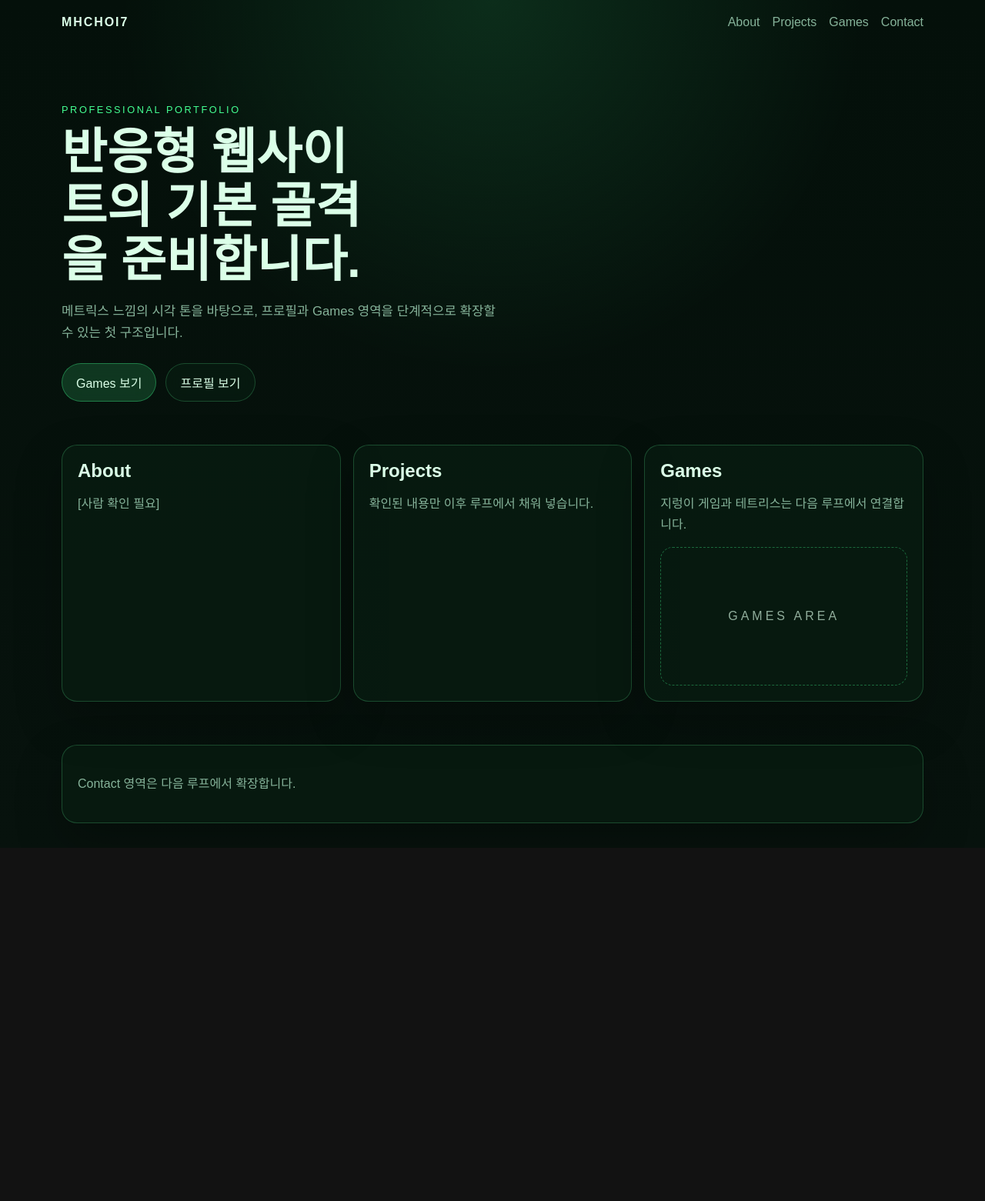
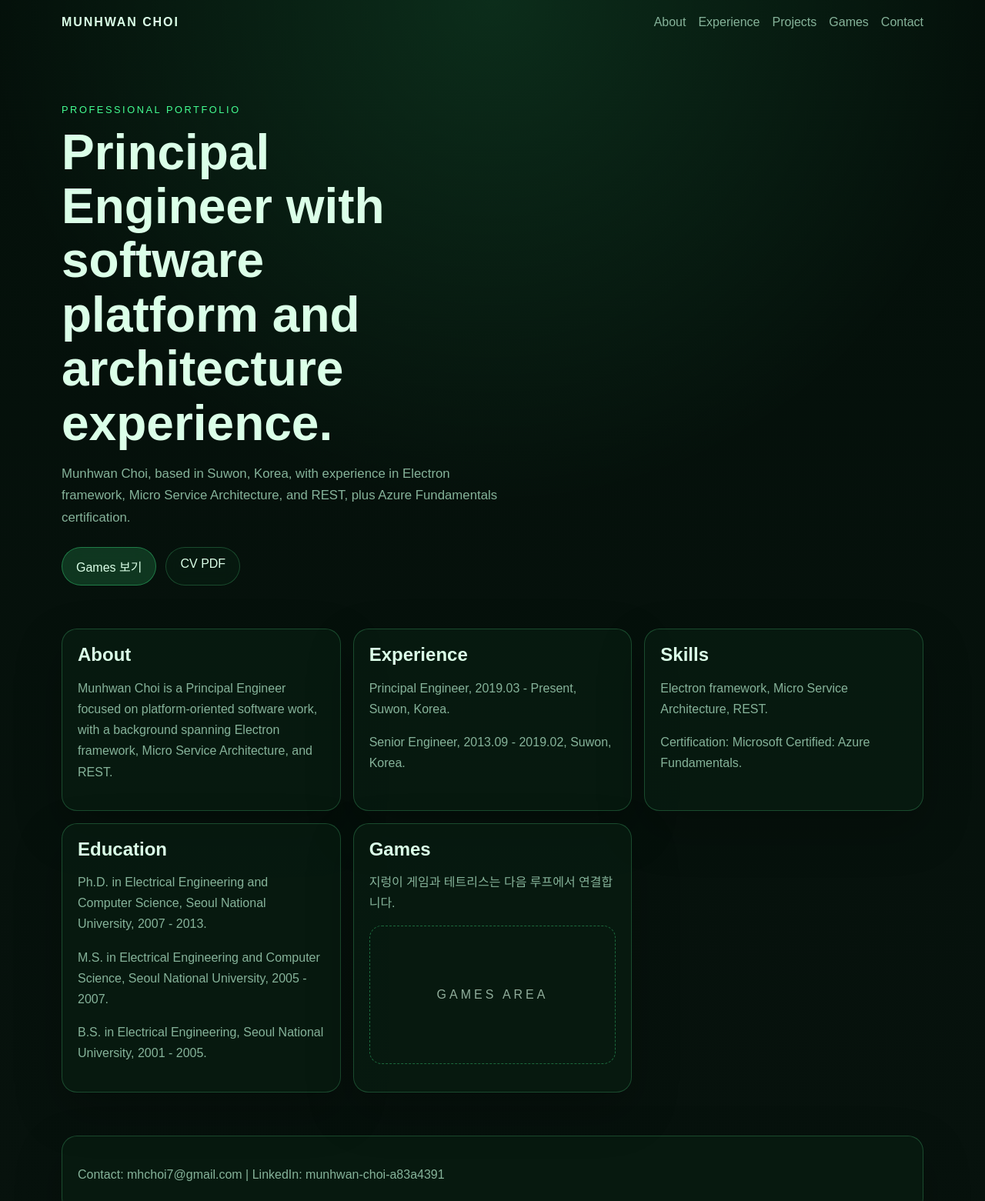
Before and after one commit to mhchoi7/mhchoi7.github.io, a plain HTML site: page index.html in a window 1280 px wide. Shown: the top 1561 px of the page at 77% size. Before the commit the page ends 1102 px from the top, so only its background shows below. Drawn offline with Linux system fonts and the light colour scheme.

Commit message:
Update portfolio with CV profile

```diff
--- a/index.html
+++ b/index.html
@@ -3,15 +3,16 @@
 <head>
   <meta charset="UTF-8">
   <meta name="viewport" content="width=device-width, initial-scale=1.0">
-  <title>mhchoi7 | Professional Portfolio</title>
-  <meta name="description" content="반응형 개인 프로페셔널 웹사이트와 Games 영역을 준비하는 첫 루프">
+  <title>Munhwan Choi | Principal Engineer</title>
+  <meta name="description" content="Munhwan Choi의 반응형 프로페셔널 포트폴리오와 Games 영역">
   <link rel="stylesheet" href="./styles.css">
 </head>
 <body>
   <header class="site-header">
-    <a class="brand" href="#top">mhchoi7</a>
+    <a class="brand" href="#top">Munhwan Choi</a>
     <nav class="site-nav" aria-label="주요 메뉴">
       <a href="#about">About</a>
+      <a href="#experience">Experience</a>
       <a href="#projects">Projects</a>
       <a href="#games">Games</a>
       <a href="#contact">Contact</a>
@@ -21,22 +22,34 @@
   <main id="top">
     <section class="hero">
       <p class="eyebrow">Professional Portfolio</p>
-      <h1>반응형 웹사이트의 기본 골격을 준비합니다.</h1>
-      <p class="lead">메트릭스 느낌의 시각 톤을 바탕으로, 프로필과 Games 영역을 단계적으로 확장할 수 있는 첫 구조입니다.</p>
+      <h1>Principal Engineer with software platform and architecture experience.</h1>
+      <p class="lead">Munhwan Choi, based in Suwon, Korea, with experience in Electron framework, Micro Service Architecture, and REST, plus Azure Fundamentals certification.</p>
       <div class="hero-actions">
         <a class="button primary" href="#games">Games 보기</a>
-        <a class="button secondary" href="#about">프로필 보기</a>
+        <a class="button secondary" href="./CV.pdf">CV PDF</a>
       </div>
     </section>
 
     <section class="content-grid">
       <article id="about" class="card">
         <h2>About</h2>
-        <p>[사람 확인 필요]</p>
+        <p>Munhwan Choi is a Principal Engineer focused on platform-oriented software work, with a background spanning Electron framework, Micro Service Architecture, and REST.</p>
+      </article>
+      <article id="experience" class="card">
+        <h2>Experience</h2>
+        <p>Principal Engineer, 2019.03 - Present, Suwon, Korea.</p>
+        <p>Senior Engineer, 2013.09 - 2019.02, Suwon, Korea.</p>
       </article>
       <article id="projects" class="card">
-        <h2>Projects</h2>
-        <p>확인된 내용만 이후 루프에서 채워 넣습니다.</p>
+        <h2>Skills</h2>
+        <p>Electron framework, Micro Service Architecture, REST.</p>
+        <p>Certification: Microsoft Certified: Azure Fundamentals.</p>
+      </article>
+      <article class="card">
+        <h2>Education</h2>
+        <p>Ph.D. in Electrical Engineering and Computer Science, Seoul National University, 2007 - 2013.</p>
+        <p>M.S. in Electrical Engineering and Computer Science, Seoul National University, 2005 - 2007.</p>
+        <p>B.S. in Electrical Engineering, Seoul National University, 2001 - 2005.</p>
       </article>
       <article id="games" class="card games-card">
         <h2>Games</h2>
@@ -47,7 +60,7 @@
   </main>
 
   <footer id="contact" class="site-footer">
-    <p>Contact 영역은 다음 루프에서 확장합니다.</p>
+    <p>Contact: mhchoi7@gmail.com | LinkedIn: munhwan-choi-a83a4391</p>
   </footer>
 
   <script src="./script.js" defer></script>
```
Also changed, not shown: 1 other file.
